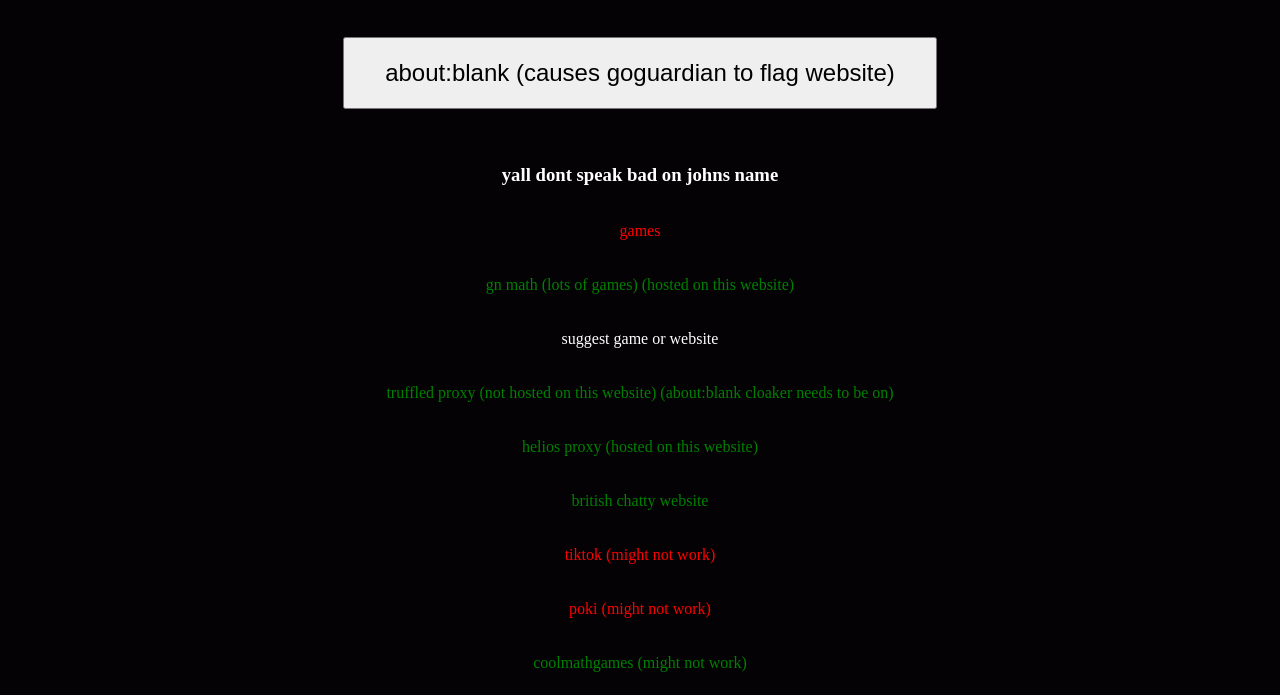
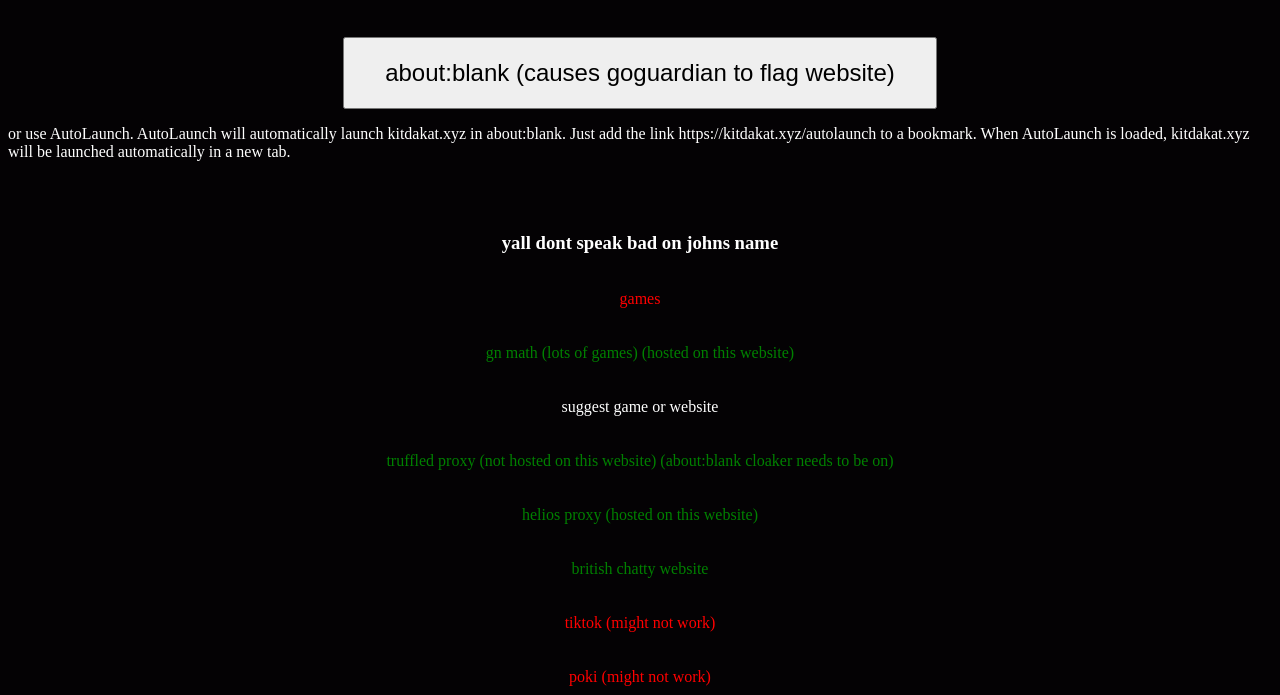
Before and after one commit to KitDaKat/KitDaKat.github.io, a plain HTML site: page index.html in a window 1280 px wide. Shown: the part 105-800 px from the top of the page. Drawn offline with Linux system fonts and the light colour scheme.

Commit message:
Update index.html

```diff
--- a/index.html
+++ b/index.html
@@ -26,6 +26,7 @@
 	<div style="text-align: center;">
  		<button style="padding: 20px 40px; font-size: 24px;" onclick="openGame()">about:blank (causes goguardian to flag website)</button>
 	</div>
+	<p>or use AutoLaunch. AutoLaunch will automatically launch kitdakat.xyz in about:blank. Just add the link https://kitdakat.xyz/autolaunch to a bookmark. When AutoLaunch is loaded, kitdakat.xyz will be launched automatically in a new tab.</p>
 
 	<script>
 function openGame() {
```
